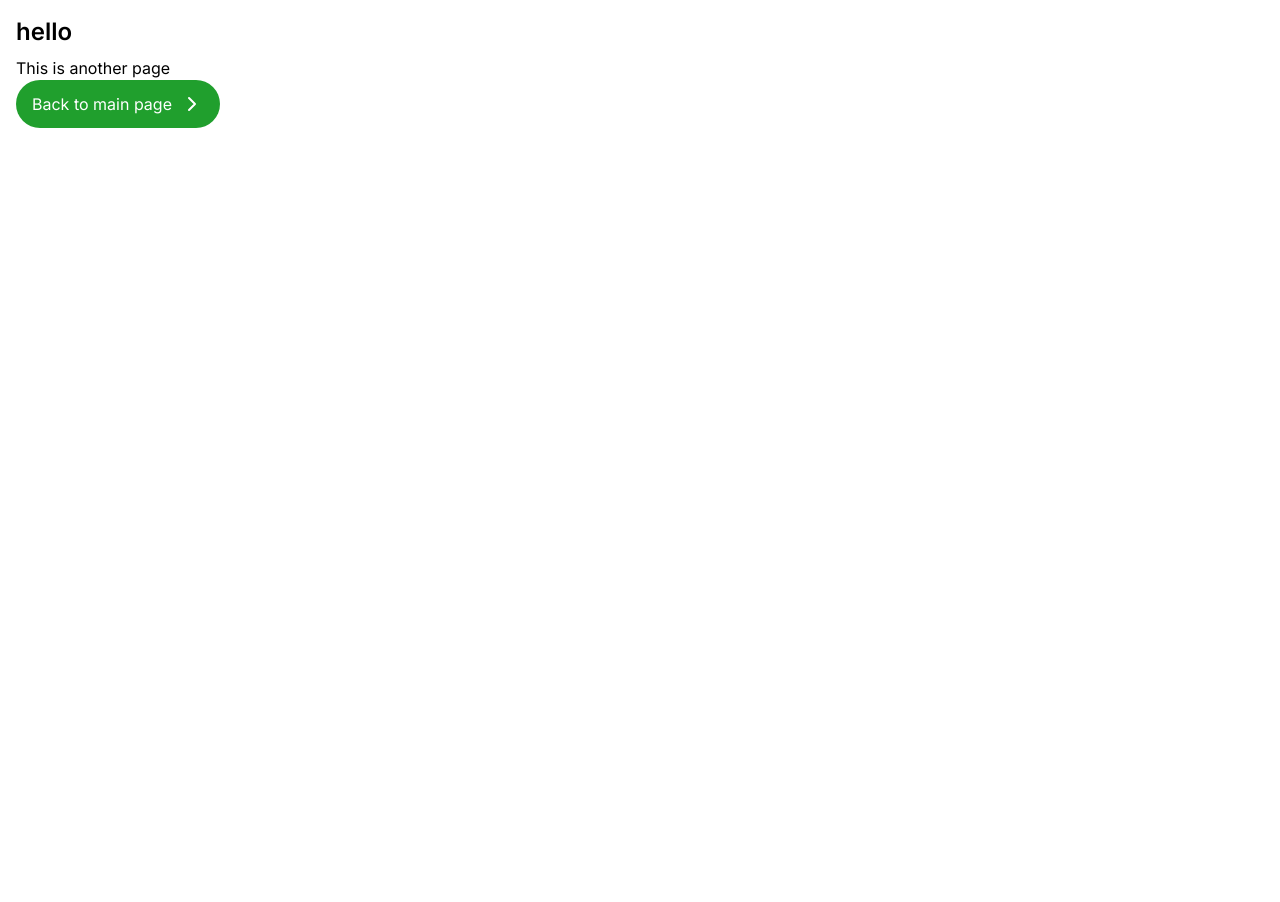
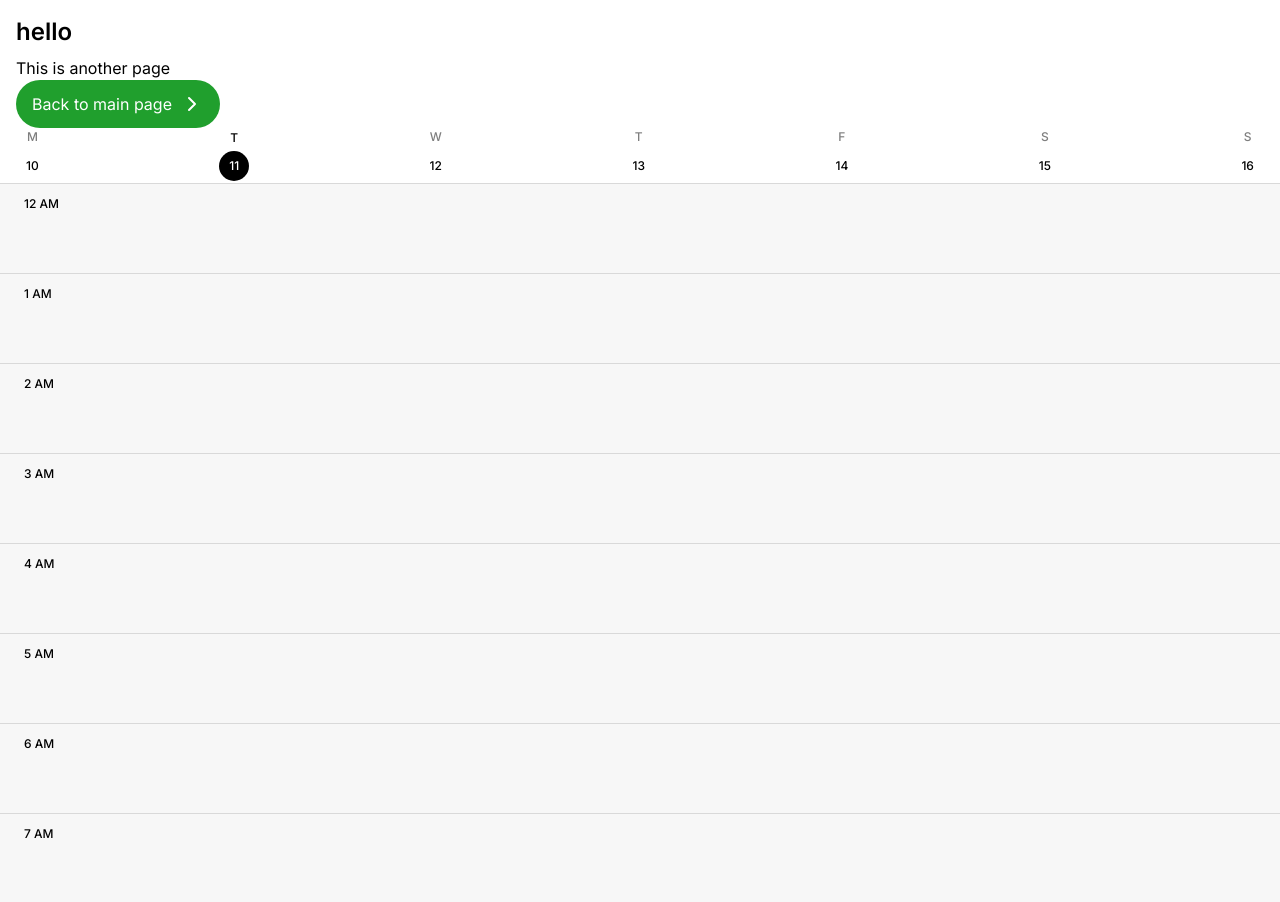
Before and after one commit to Rayn322/athleat, a React (Vite) app: page /other in a window 1280 px wide. Shown: the top 902 px of the page. Before the commit the page ends 800 px from the top, so only its background shows below. Built offline with nearby package versions, Linux system fonts and the light colour scheme.

Commit message:
Calendar items

```diff
--- a/src/components/Calendar.tsx
+++ b/src/components/Calendar.tsx
@@ -1,4 +1,6 @@
 import clsx from "clsx";
+import { ChevronRight, Plus } from "lucide-react";
+import type { PropsWithChildren } from "react";
 
 function CalendarDay({
   date,
@@ -30,8 +32,7 @@ function CalendarDay({
         {dayLetter}
       </p>
       <p
-        className={clsx({
-          "flex aspect-square items-center px-2.5 py-1.5": true,
+        className={clsx("flex aspect-square items-center px-2.5 py-1.5", {
           "text-black": !selected,
           "rounded-full bg-black text-white": selected,
         })}
@@ -57,12 +58,12 @@ export function CalendarDayList() {
   );
 }
 
-export function DaySchedule() {
+export function DaySchedule({ children }: PropsWithChildren) {
   // evil negative margin
   // either make this a variable later or pay close attention to the layout's padding
   return (
     <div className="relative -mx-4 bg-bg-white">
-      <CalendarItem />
+      {children}
       <HourSlot hour={0} />
       <HourSlot hour={1} />
       <HourSlot hour={2} />
@@ -109,12 +110,12 @@ function HourSlot({ hour = 8 }: { hour?: number }) {
   );
 }
 
-function CalendarItem({
-  startHour = 12,
-  lengthInHours = 2,
+export function ClassCalItem({
+  startHour,
+  lengthInHours,
 }: {
-  startHour?: number;
-  lengthInHours?: number;
+  startHour: number;
+  lengthInHours: number;
 }) {
   return (
     <div
@@ -129,3 +130,42 @@ function CalendarItem({
     </div>
   );
 }
+
+export function MealCalItem({
+  name,
+  startHour,
+  onClick,
+}: {
+  name: string;
+  startHour: number;
+  onClick?: () => void;
+}) {
+  return (
+    <button
+      onClick={onClick}
+      className="absolute inset-x-0 mr-6 ml-22 flex cursor-pointer items-center justify-between gap-2.5 rounded-xl border-2 border-black bg-white p-2.5"
+      style={{ top: `calc(${(startHour / 24) * 100}% + 1px)` }}
+    >
+      <span className="text-base font-normal">{name}</span>
+      <ChevronRight />
+    </button>
+  );
+}
+
+export function AddCalItem({
+  startHour,
+  onClick,
+}: {
+  startHour: number;
+  onClick?: () => void;
+}) {
+  return (
+    <button
+      onClick={onClick}
+      className="absolute inset-x-0 mr-6 ml-22 flex cursor-pointer items-center justify-center rounded-xl bg-green-primary p-2.5 text-white"
+      style={{ top: `calc(${(startHour / 24) * 100}% + 1px)` }}
+    >
+      <Plus />
+    </button>
+  );
+}
--- a/src/pages/Other.tsx
+++ b/src/pages/Other.tsx
@@ -1,5 +1,12 @@
 import { ChevronRight } from "lucide-react";
 import { Link } from "react-router";
+import {
+  AddCalItem,
+  CalendarDayList,
+  ClassCalItem,
+  DaySchedule,
+  MealCalItem,
+} from "../components/Calendar";
 
 export default function Other() {
   return (
@@ -12,6 +19,13 @@ export default function Other() {
         <span>Back to main page</span>
         <ChevronRight />
       </Link>
+
+      <CalendarDayList />
+      <DaySchedule>
+        <MealCalItem name="Bagel with Cream Cheese" startHour={8} />
+        <AddCalItem startHour={11} />
+        <ClassCalItem startHour={12} lengthInHours={2} />
+      </DaySchedule>
     </div>
   );
 }
```
